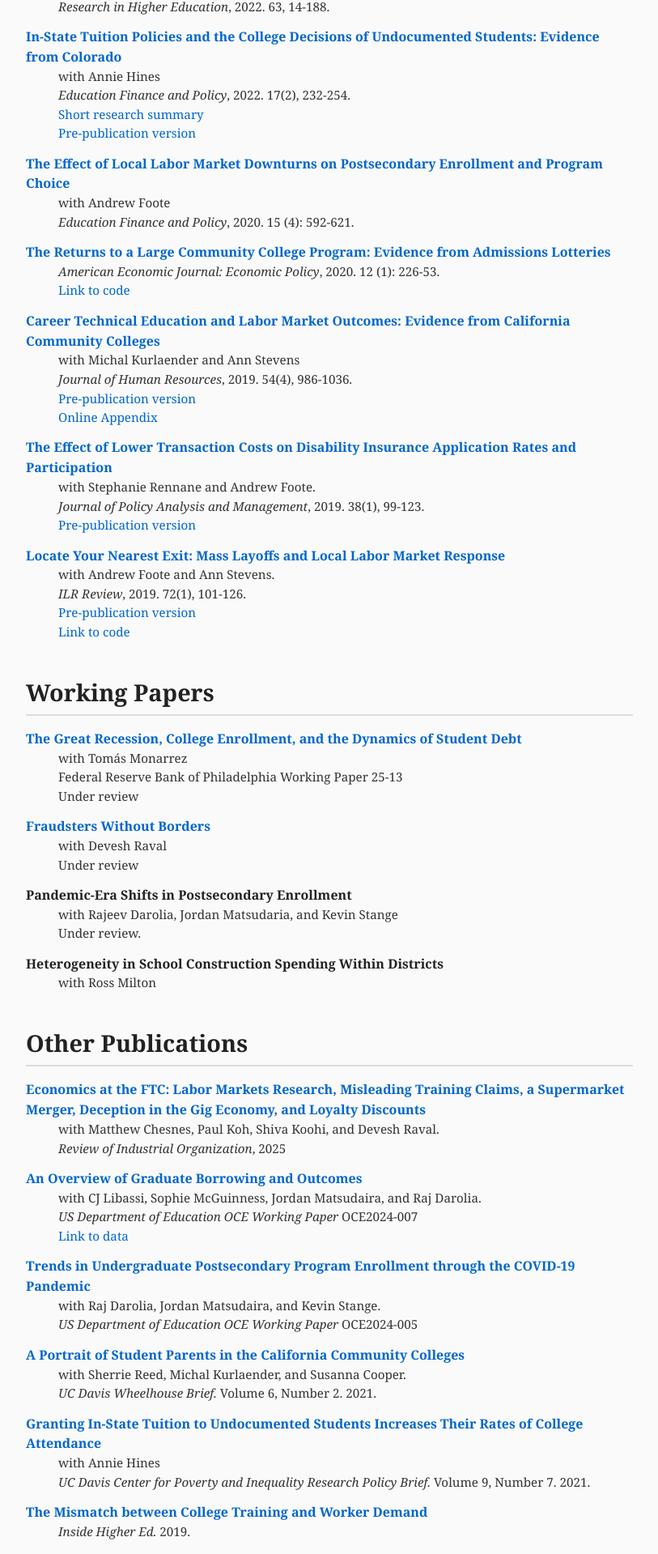
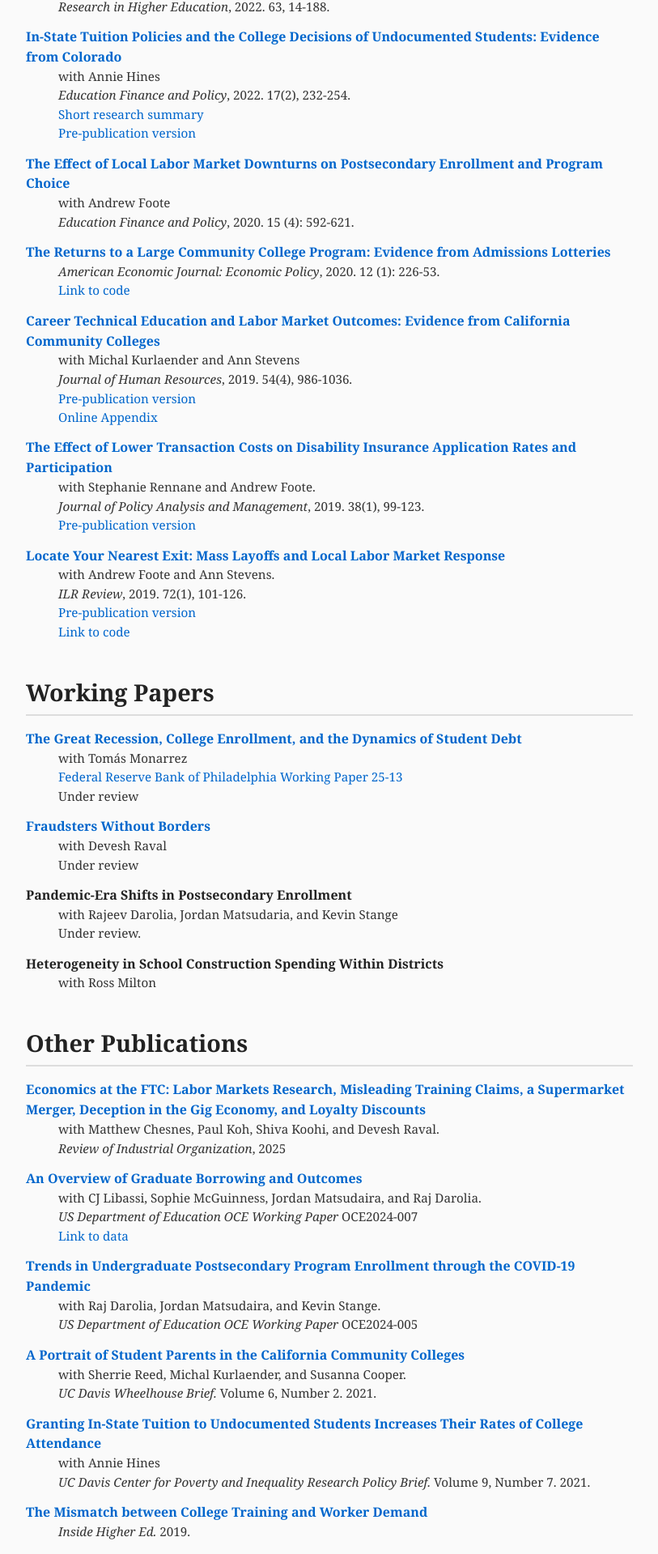
Before and after one commit to mzgrosz/mzgrosz.github.io, a Jekyll site: the page built from index.html, in a window 1280 px wide. Shown: the part 1354-3273 px from the top of the page at 81% size, without its empty margins (233-1046 px from the left). Built offline with Jekyll 4.4.1, drawn with Linux system fonts in a browser that asks for light colours.

Commit message:
Update index.html

```diff
--- a/index.html
+++ b/index.html
@@ -150,7 +150,7 @@ title: Michel Grosz
 <p>
 	<b><a href="https://papers.ssrn.com/sol3/papers.cfm?abstract_id=5220496">The Great Recession, College Enrollment, and the Dynamics of Student Debt</a> </b> <br>
 	 <span class="indented-line">with Tomás Monarrez</span>
-	 <span class="indented-line">Federal Reserve Bank of Philadelphia Working Paper 25-13 </span>
+	 <span class="indented-line"><a href="https://papers.ssrn.com/sol3/papers.cfm?abstract_id=5220496">Federal Reserve Bank of Philadelphia Working Paper 25-13 </a> </span>
 	 <span class="indented-line">Under review</span> </p>
 
 <p>
```
